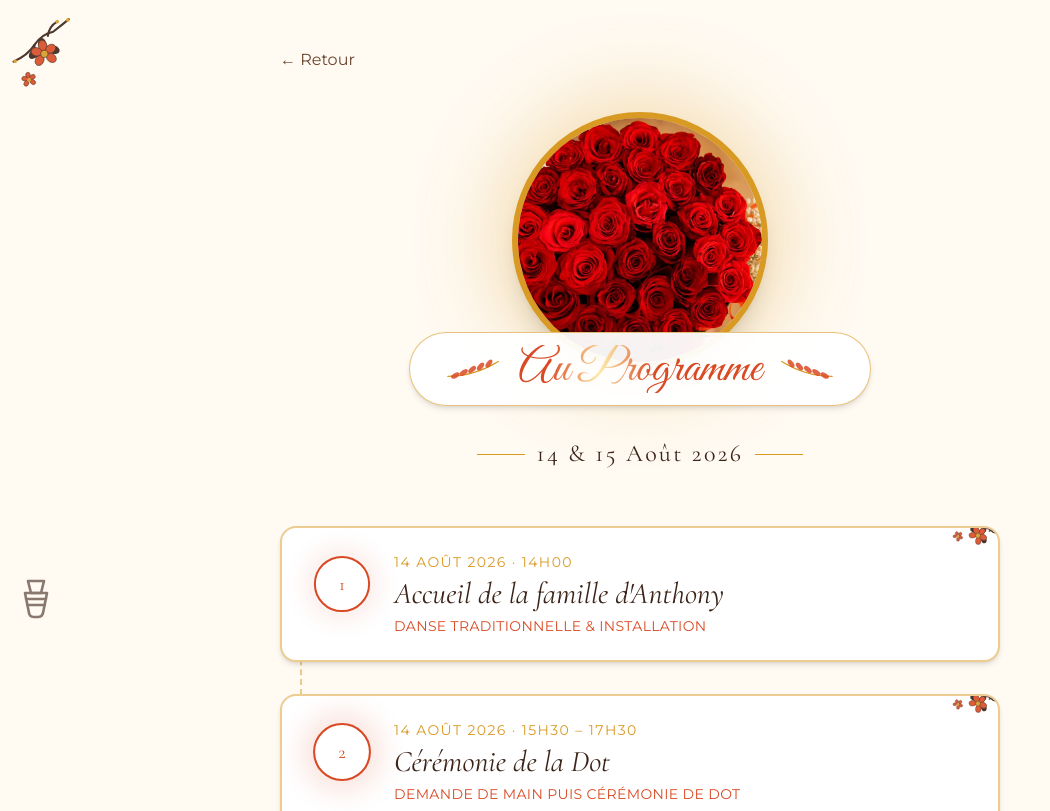
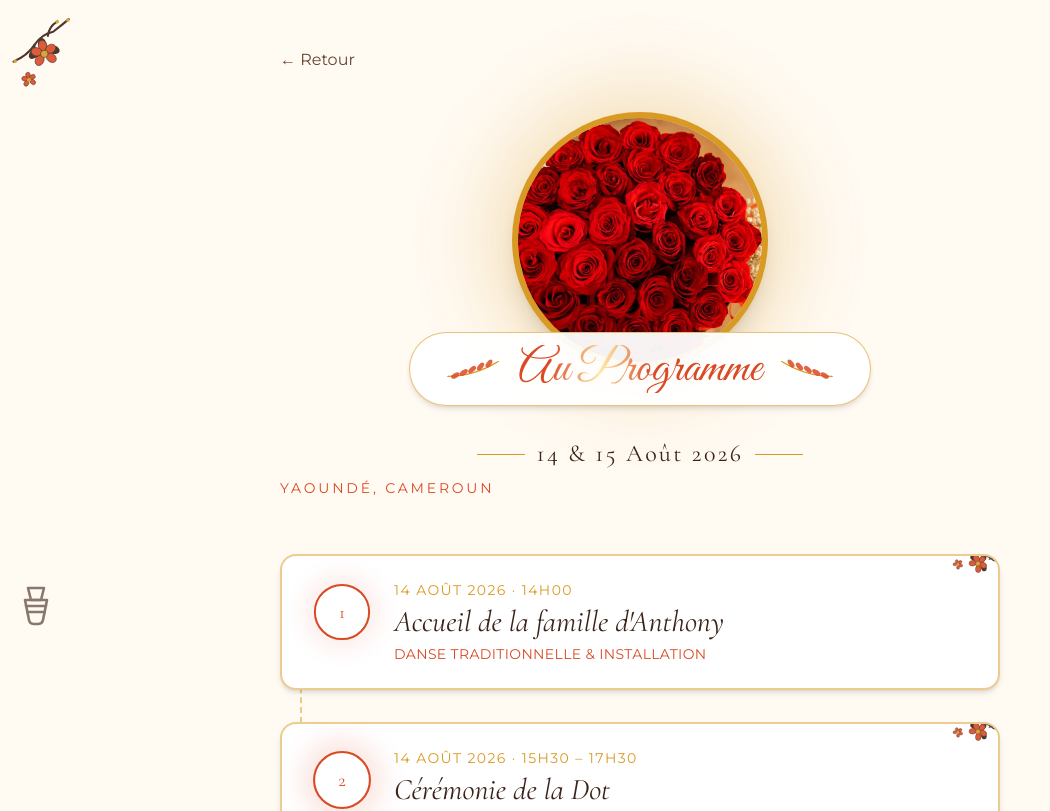
Before and after one commit to Bnfs/mariage-anthony-osier, a React (Vite) app: page /programme in a window 1280 px wide. Shown: the top 811 px of the page, without its empty margins (0-1050 px from the left). Built offline with nearby package versions, Linux system fonts and the light colour scheme.

Commit message:
Insister sur la localisation (Yaoundé) sur l'enveloppe, Programme et Menu
- Ajoute "Yaoundé, Cameroun" sur l'écran d'ouverture, la page Programme et la page Menu

```diff
--- a/src/components/Envelope.jsx
+++ b/src/components/Envelope.jsx
@@ -153,6 +153,9 @@ export default function Envelope({ onOpen }) {
         <p className="mt-8 md:mt-10 font-display italic text-cocoa-light text-sm md:text-lg text-center">
           Anthony &amp; Osier Andréa vous invitent
         </p>
+        <p className="mt-1 text-[10px] md:text-xs uppercase tracking-[0.2em] text-mustard text-center">
+          Yaoundé, Cameroun
+        </p>
       </motion.div>
     </motion.div>
   )
--- a/src/pages/MenuPage.jsx
+++ b/src/pages/MenuPage.jsx
@@ -102,13 +102,16 @@ export default function MenuPage() {
             <Laurel className="w-10 h-4 md:w-14 md:h-6" flip />
           </div>
 
-          <div className="flex items-center justify-center gap-3 mt-6 md:mt-8 mb-10 md:mb-14">
+          <div className="flex items-center justify-center gap-3 mt-6 md:mt-8">
             <span className="h-px w-8 md:w-12 bg-mustard" />
             <span className="font-display text-lg md:text-2xl tracking-widest text-cocoa">
               Anthony &amp; Osier Andréa
             </span>
             <span className="h-px w-8 md:w-12 bg-mustard" />
           </div>
+          <p className="text-xs md:text-sm uppercase tracking-[0.2em] text-coral mt-2 mb-10 md:mb-14">
+            Yaoundé, Cameroun
+          </p>
         </Reveal>
 
         <div className="space-y-10 md:space-y-14">
--- a/src/pages/ProgrammePage.jsx
+++ b/src/pages/ProgrammePage.jsx
@@ -101,13 +101,16 @@ export default function ProgrammePage() {
             <Laurel className="w-10 h-4 md:w-14 md:h-6" flip />
           </div>
 
-          <div className="flex items-center justify-center gap-3 mt-6 md:mt-8 mb-10 md:mb-14">
+          <div className="flex items-center justify-center gap-3 mt-6 md:mt-8">
             <span className="h-px w-8 md:w-12 bg-mustard" />
             <span className="font-display text-lg md:text-2xl tracking-widest text-cocoa">
               14 &amp; 15 Août 2026
             </span>
             <span className="h-px w-8 md:w-12 bg-mustard" />
           </div>
+          <p className="text-xs md:text-sm uppercase tracking-[0.2em] text-coral mt-2 mb-10 md:mb-14">
+            Yaoundé, Cameroun
+          </p>
         </Reveal>
 
         <div className="relative">
```
